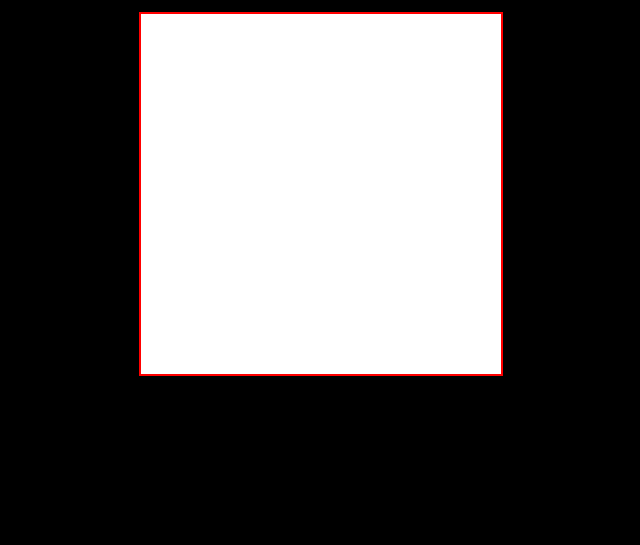
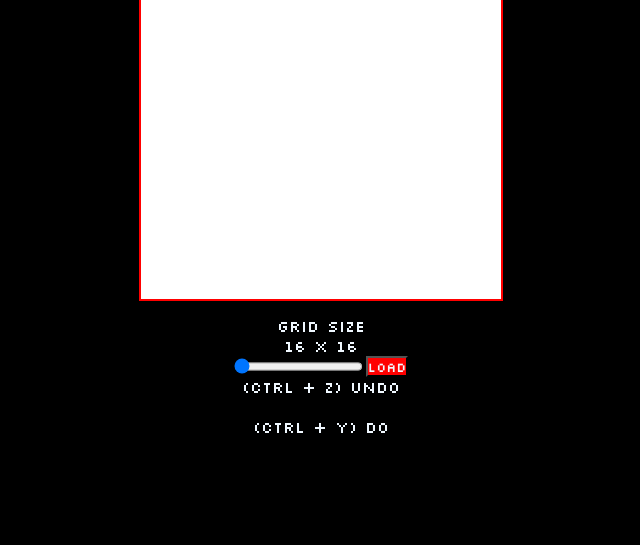
Before and after one commit to 73azn/Etch-A-Sketch, a plain HTML site: page index.html in a window 1280 px wide. Shown: the part 255-800 px from the top of the page, without its empty margins (319-959 px from the left). Drawn offline with Linux system fonts and the light colour scheme.

Commit message:
added secret tools + grid sizer

```diff
--- a/index.html
+++ b/index.html
@@ -15,10 +15,18 @@
 
 
         <button onclick="reset()">reset</button>
+        <button onclick="eraser(this)">eraser</button>
     </div>
     <div id="container">
 
     </div>
+    <div id="secrets">
+        <p>grid size</p>
+        <p id="slider"></p>
+        <div class="slide"><input class="amount"type="range" min="16" max="128" step="16" value="16" onchange="changeValue(this)"><button onclick="load()">load</button></div>
+        <p>(ctrl + z) undo </p><br>
+        <p>(ctrl + y) do</p>
+    </div>
     <script src="script.js"></script>
 </body>
 </html>
--- a/script.js
+++ b/script.js
@@ -1,14 +1,20 @@
 let isMouseDown = false;
+let isEraser = false
+
+
 const color = document.querySelector(".color")
 let painting = document.querySelector("#container")
 const paper = document.querySelector(".paper")
+const slider = document.querySelector(".amount")
+const viewer = document.querySelector("#slider")
 let touch = false
-function load(){
 
 
-    let squareSize = 360/128
+function load(){
+    if(painting.hasChildNodes) painting.innerHTML = ''
 
-    for(i = 1 ; i<=128*128 ; i++){
+    let squareSize = 360/slider.value
+    for(i = 1 ; i<=slider.value*slider.value ; i++){
 
         const paperg = document.createElement("div")
         paperg.style.backgroundColor = "white"
@@ -24,12 +30,16 @@ function load(){
 
         painting.appendChild(paperg)
 
-
+        viewer.textContent = `${slider.value} x ${slider.value}`
 
     }
 
 }
+
+
 load()
+
+
 let clear = painting.innerHTML
 let docData = [painting.innerHTML]
 let docDataret = []
@@ -41,18 +51,40 @@ function udpateBody(){
     docData.push(painting.innerHTML)
 }
 
+function reset(){
+    painting.innerHTML = clear
+}
+
+
+
+function change(self){
+    if(isEraser && isMouseDown) self.style.backgroundColor = "#fff"
+    else if(isMouseDown || touch) self.style.backgroundColor = color.value
+
+}
+painting.previousSibling
+function eraser(self){
+    isEraser = !isEraser
+    if(isEraser) self.classList.add("selected")
+    else self.classList.remove("selected")
+}
+
+
+
+
+// to check if the mouse down or not
 document.addEventListener('mousedown', function() {
     isMouseDown = true;
 
 });
 
-// Event listener for mouseup
+
 document.addEventListener('mouseup', function() {
     isMouseDown = false;
     udpateBody();
 });
 
-
+//to undo
 document.addEventListener("keydown" , function(e){
 if(e.ctrlKey && e.key.toLowerCase() == "z" && docData.length-1>0){
 
@@ -61,7 +93,7 @@ if(e.ctrlKey && e.key.toLowerCase() == "z" && docData.length-1>0){
     painting.innerHTML = docData[docData.length-1]
 }
 })
-
+//to do
 document.addEventListener("keydown",function(e){
     if(e.ctrlKey && e.key.toLowerCase() == "y"&& docDataret.length>0){
         let temp = docDataret.pop()
@@ -72,11 +104,7 @@ document.addEventListener("keydown",function(e){
     }
 
 })
-function change(e){
-    if(isMouseDown || touch) e.style.backgroundColor = color.value
 
+function changeValue(self){
+    viewer.textContent = `${slider.value} x ${slider.value}`
 }
-
-function reset(){
-    painting.innerHTML = clear
-}
--- a/style.css
+++ b/style.css
@@ -57,6 +57,25 @@ body{
     padding: 15px;
 }
 
-.tools button{
+button{
     background: red;
 }
+
+
+.selected{
+    background-color: azure;
+    color: black;
+}
+#secrets{
+    padding: 15px;
+    display: flex;
+    flex-direction: column;
+    align-items: center;
+    justify-content: center;
+
+}
+
+.slide{
+    display: flex;
+    gap :3px;
+}
```
